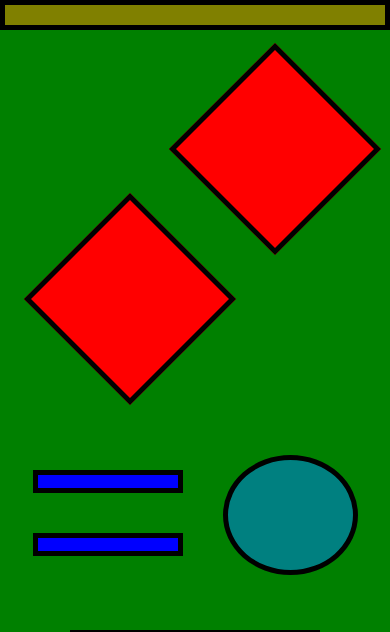
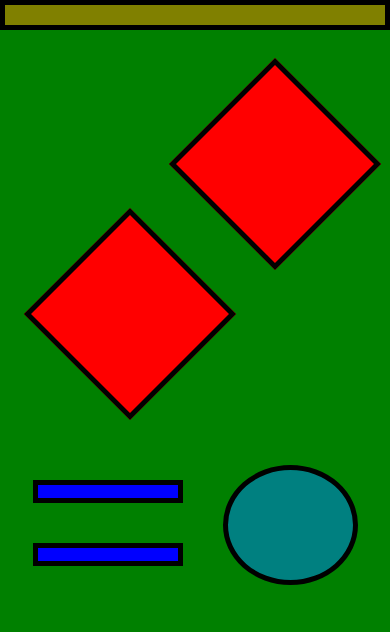
Before and after one commit to AgaNowacka/task, a plain HTML site: page index.html in a window 390 px wide. Shown: the top 632 px of the page. Drawn offline with Linux system fonts and the light colour scheme.

Commit message:
fixed bugs in style.css

```diff
--- a/style.css
+++ b/style.css
@@ -23,7 +23,7 @@ body {
     grid-row-gap: 0px;
 }
 
-@media screen (min-width: 584px) and (max-width: 900px) {
+@media (min-width: 584px) and (max-width: 900px) {
     .main {
         grid-template-columns: repeat(2, 1fr);
         grid-template-rows: 1fr repeat(2, 3fr);
@@ -81,7 +81,7 @@ body {
 @media screen and (max-width: 583px) {
     .sectionOne {
         grid-area: 2 / 1 / 3 / 2;
-        margin-top: -12px;
+        margin-top: 8px;
     }
 }
 
```
